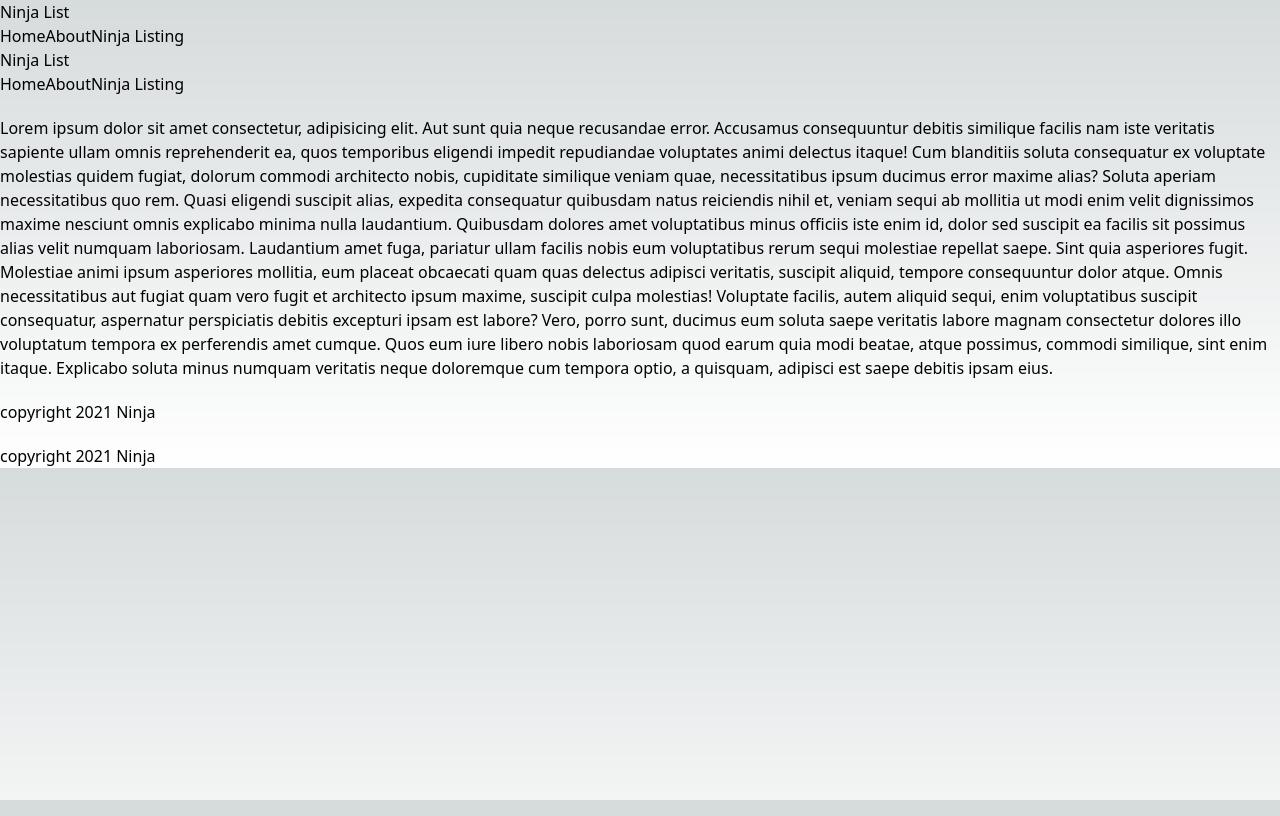
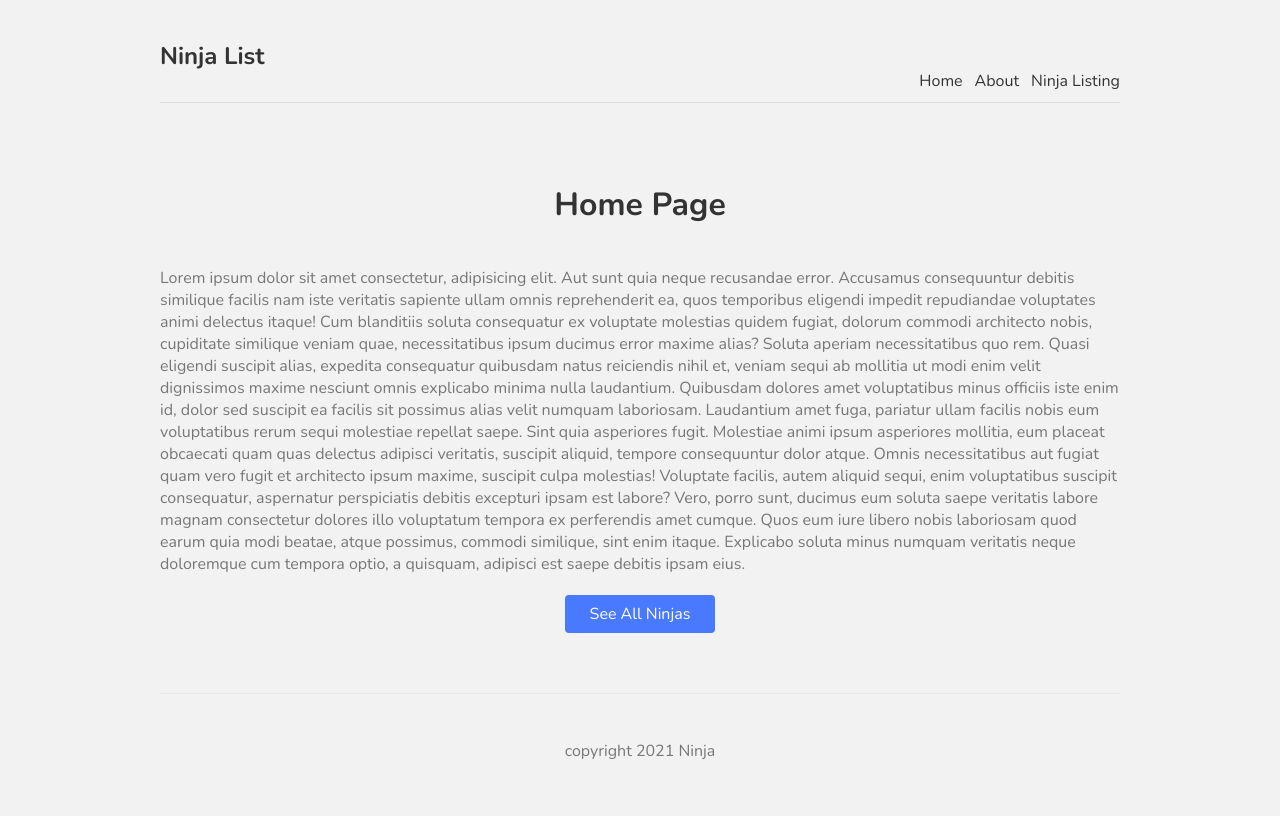
Before and after one commit to bengraham-B/nextjs_src_tut, a Next.js app: page / in a window 1280 px wide. Built offline with nearby package versions, Linux system fonts and the light colour scheme.

Commit message:
started project

```diff
--- a/src/comps/Footer.js
+++ b/src/comps/Footer.js
@@ -2,8 +2,8 @@ import React from 'react'
 
 export default function Footer() {
   return (
-    <div>
+    <footer>
         <p>copyright 2021 Ninja </p>
-    </div>
+    </footer>
   )
 }
--- a/src/pages/about.js
+++ b/src/pages/about.js
@@ -7,6 +7,7 @@ export default function About() {
 			<p>Lorem ipsum dolor, sit amet consectetur adipisicing elit. Error officiis expedita, adipisci animi dolor nostrum. Ut blanditiis quo eum, neque sit aspernatur modi!</p>
 			<p>Lorem ipsum dolor, sit amet consectetur adipisicing elit. Error officiis expedita, adipisci animi dolor nostrum. Ut blanditiis quo eum, neque sit aspernatur modi!</p>
 			<p>Lorem ipsum dolor, sit amet consectetur adipisicing elit. Error officiis expedita, adipisci animi dolor nostrum. Ut blanditiis quo eum, neque sit aspernatur modi!</p>
+
 		</div>
 	)
 }
--- a/src/pages/index.js
+++ b/src/pages/index.js
@@ -1,12 +1,14 @@
+import Link from 'next/link'
 import Footer from '@/comps/Footer'
 import Navbar from '@/comps/Navbar'
 import React from 'react'
+import styles from '../styles/home.module.css'
 
 export default function Home() {
   return (
     <div>
-		<Navbar/>
-      	<p>
+		<h1 className={styles.title}>Home Page</h1>
+      	<p className={styles.text}>
 			Lorem ipsum dolor sit amet consectetur,
 			adipisicing elit. Aut sunt quia neque recusandae error. Accusamus consequuntur debitis similique
 			facilis nam iste veritatis sapiente ullam omnis reprehenderit ea, quos temporibus eligendi impedit
@@ -25,7 +27,11 @@ export default function Home() {
 			beatae, atque possimus, commodi similique, sint enim itaque. Explicabo soluta minus numquam veritatis
 			neque doloremque cum tempora optio, a quisquam, adipisci est saepe debitis ipsam eius.
     	</p>
-		<Footer/>
+
+		<Link href="/ninjas">
+			<div className={styles.btn}>See All Ninjas</div>
+		</Link>
+
     </div>
   )
 }
--- a/src/styles/globals.css
+++ b/src/styles/globals.css
@@ -1,31 +1,44 @@
-@tailwind base;
-@tailwind components;
-@tailwind utilities;
-
-:root {
-  --foreground-rgb: 0, 0, 0;
-  --background-start-rgb: 214, 219, 220;
-  --background-end-rgb: 255, 255, 255;
-}
-
-@media (prefers-color-scheme: dark) {
-  :root {
-    --foreground-rgb: 255, 255, 255;
-    --background-start-rgb: 0, 0, 0;
-    --background-end-rgb: 0, 0, 0;
-  }
-}
+@import url('https://fonts.googleapis.com/css2?family=Nunito:wght@300;400;600;700&display=swap');
 
 body {
-  color: rgb(var(--foreground-rgb));
-  background: linear-gradient(
-      to bottom,
-      transparent,
-      rgb(var(--background-end-rgb))
-    )
-    rgb(var(--background-start-rgb));
+  background: #f2f2f2;
+  color: #333;
+  font-family: "Nunito";
 }
-
-p {
-  margin-top: 20px;
+a {
+  color: #333;
+  text-decoration: none;
 }
+.content {
+  max-width: 960px;
+  margin: 0 auto;
+}
+nav {
+  margin: 10px auto 80px;
+  padding: 10px 0;
+  display: flex;
+  justify-content: flex-end;
+  align-items: flex-end;
+  border-bottom: 1px solid #ddd;
+}
+nav a {
+  margin-left: 12px;
+}
+nav .logo {
+  margin-right: auto;
+}
+footer {
+  display: block;
+  text-align: center;
+  padding: 30px 0;
+  margin-top: 60px;
+  color: #777;
+  border-top: 1px solid #eaeaea;
+}
+.not-found {
+  text-align: center;
+}
+.not-found a{
+  color: #4979ff;
+  text-decoration: underline;
+}
--- /dev/null
+++ b/src/styles/home.module.css
@@ -0,0 +1,18 @@
+.title {
+    color: #333;
+    padding-bottom: 20px;
+    text-align: center;
+  }
+  .text {
+    color: #777;
+  }
+  .btn {
+    display: block;
+    width: 150px;
+    padding: 8px 0;
+    margin: 20px auto;
+    background: #4979ff;
+    border-radius: 4px;
+    color: white;
+    text-align: center;
+  }
```
Also changed, not shown: src/pages/404.js (added, +34 -0 lines), src/pages/icon.svg (added), src/styles/ninjas.module.css (added).
